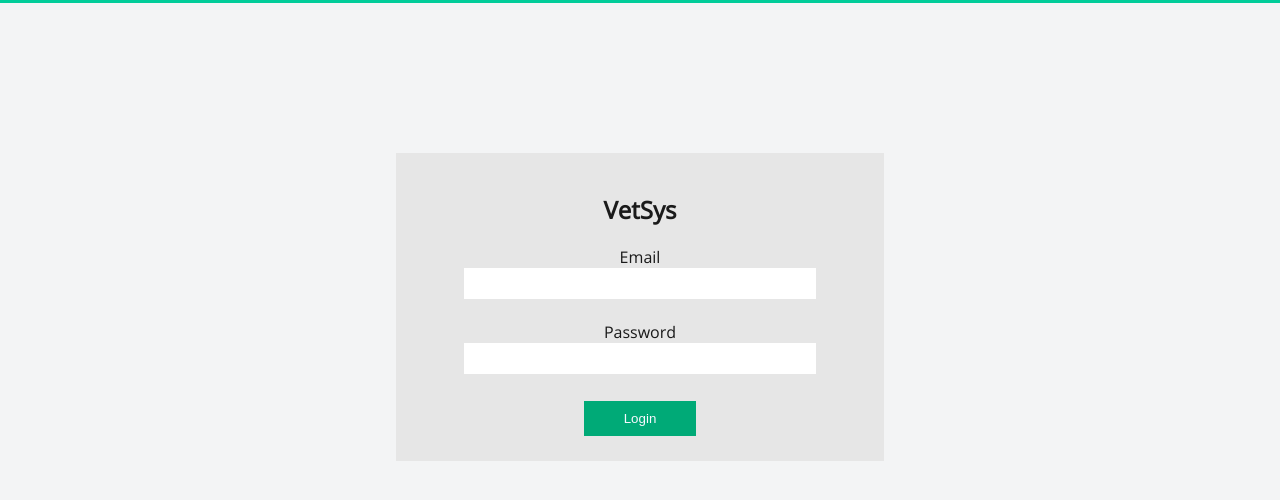
After one commit to ScumMaster/372_071VetSys, a Flask app: page / in a window 1280 px wide. The commit adds this page. Shown: the top 500 px of the page. Run offline with Flask 2, Linux system fonts and the light colour scheme.

Commit message:
Login page implemented

```diff
--- /dev/null
+++ b/VetSys/static/css/login_style.css
@@ -0,0 +1,25 @@
+.login_window {
+    width: 35%;
+    display: block;
+    background: #e6e6e6;
+    padding: 20px;
+    margin: 150px auto;
+    text-align: center;
+}
+
+input {
+    border: none;
+    padding: 8px;
+    width: 75%;
+}
+
+.submit_button {
+    width: 25%;
+}
+
+
+
+#login_button {
+    margin-top: 20px;
+    width: 25%;
+}
--- a/VetSys/static/css/master.css
+++ b/VetSys/static/css/master.css
@@ -18,7 +18,8 @@ body, p {
   display: block;
 }
 
-button {
+button,
+.submit_button {
   border: none;
   background: #00aa77;
   color: ghostwhite;
--- /dev/null
+++ b/VetSys/templates/login.html
@@ -0,0 +1,28 @@
+<!DOCTYPE html>
+<html lang="en" dir="ltr">
+  <head>
+    <meta charset="utf-8">
+    <link rel="stylesheet" href="../static/css/master.css">
+    <link rel="stylesheet" href="../static/css/login_style.css">
+    <!--
+    <link rel="stylesheet" href="{{ url_for('static', filename='css/master.css') }}">
+    <link rel="stylesheet" href="{{ url_for('static', filename='css/login_style.css') }}">
+    -->
+    <title>VetSys</title>
+  </head>
+    <body>
+        <div class="login_window">
+            <h2>VetSys</h2>
+            <form>
+                {{ form.hidden_tag() }}
+
+                {{ form.staff_id.label }}<br>
+                {{ form.staff_id }}<br><br>
+                {{ form.password.label }}<br>
+                {{ form.password }}<br><br>
+
+                {{ form.submit_button(class_="submit_button") }}
+            </form>
+        </div>
+    </body>
+</html>
--- a/VetSys/users/routes.py
+++ b/VetSys/users/routes.py
@@ -29,7 +29,6 @@ def login():
             else:
                 return redirect(url_for('dashboard.profile'))
 
-
     return render_template('login.html',form=form)
 
 
```
